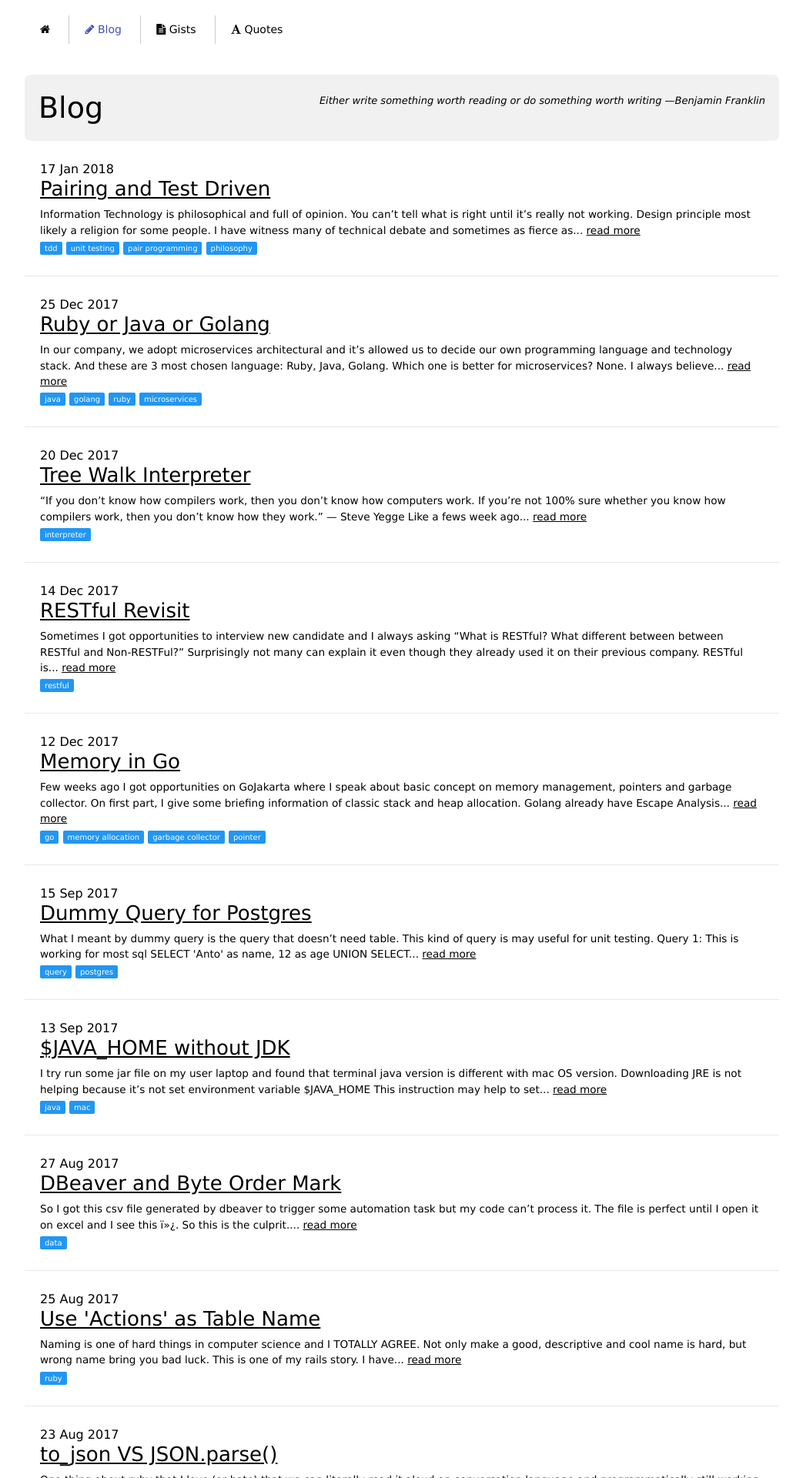
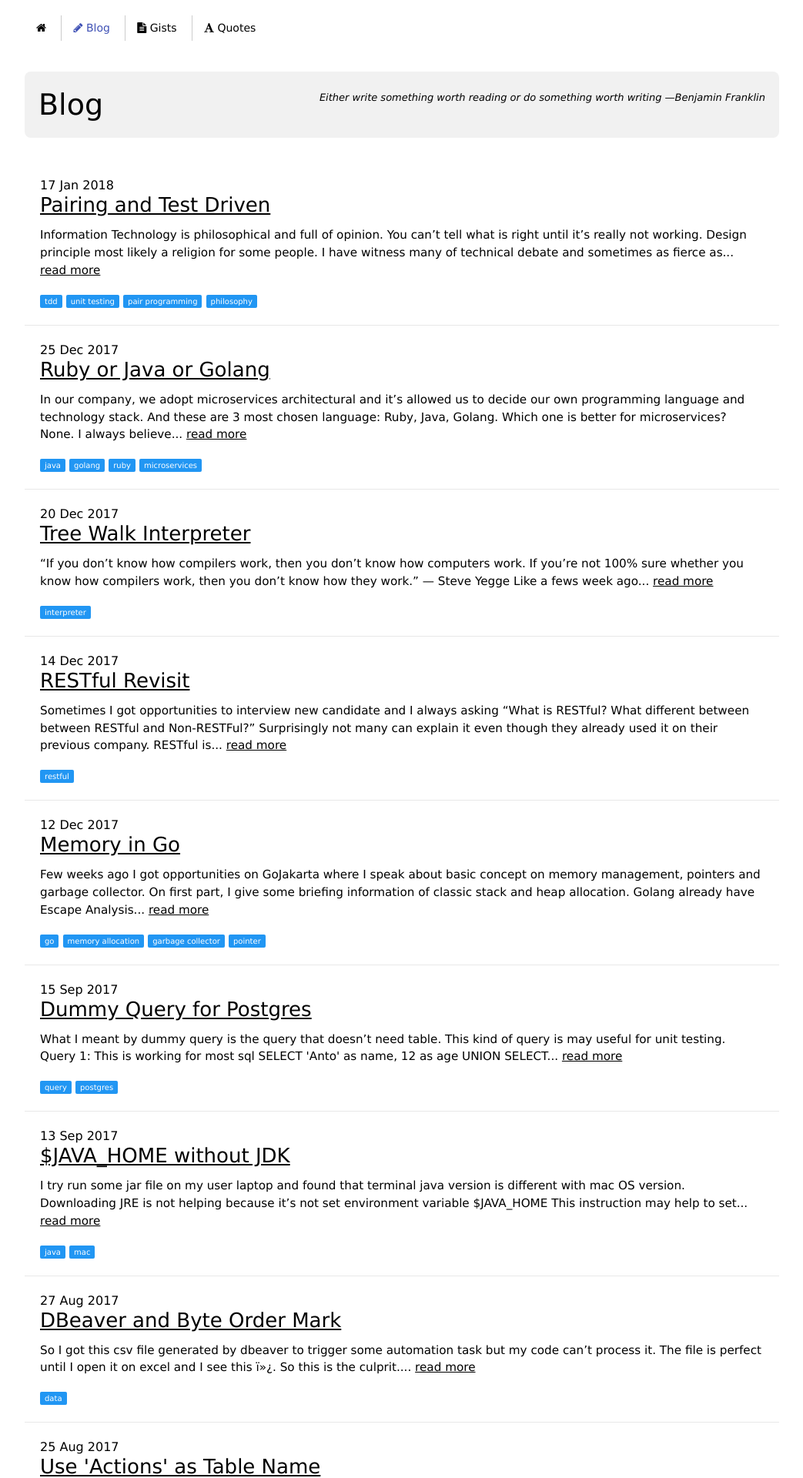
Before and after one commit to imantung/imantung.github.io, a Jekyll site: the page built from blog/index.html, in a window 1280 px wide. Shown: the top 1920 px of the page at 77% size, without its empty margins (118-1161 px from the left). Built offline with Jekyll 4.4.1, drawn with Linux system fonts in a browser that asks for light colours; nearby versions of some CDN libraries.

Commit message:
Ui tweak

```diff
--- a/_layouts/default.html
+++ b/_layouts/default.html
@@ -8,7 +8,7 @@
       <div class="w3-content">
         <nav class="page-nav">
           {% for nav_item in site.nav_list %}
-            <a class="{% if page.url == nav_item[1] %} w3-text-indigo{% endif %} {% if forloop.index > 1 %} w3-border-left {% endif %}" style="display: inline-block; padding: 8px 20px; " href="{{ nav_item[1] }}">
+            <a class="{% if page.url == nav_item[1] %} w3-text-indigo{% endif %} {% if forloop.index > 1 %} w3-border-left {% endif %}" href="{{ nav_item[1] }}">
               <i class="fa {{ nav_item[2] }}" aria-hidden="true"></i> {{ nav_item[0] }}
             </a>
           {% endfor %}
--- a/public/css/page.css
+++ b/public/css/page.css
@@ -21,7 +21,10 @@
   margin-top: 20px;
 }
 .page-nav a{
+  display: inline-block;
   text-decoration: none;
+
+  padding: 6px 15px;
 }
 
 /*** home ******/
--- a/public/css/post.css
+++ b/public/css/post.css
@@ -10,27 +10,28 @@
 
 .post-list{
   list-style: none;
-  margin: 0;
+  margin-top: 30px;
   padding-left: 0;
 }
 
 .post-list li{
   margin: 0;
-  padding: 25px 20px;
+  padding: 20px 20px;
   border-bottom: thin solid #E8E8E8;
 }
 
 
 .post-item h4, .post-item h3{
-
   margin: 0;
 }
 
 .post-item-preview{
-  font-size: 0.85em;
-  margin-top: 10px;
+  font-size: 0.95em;
+  margin: 15px 0;
 }
 
+.post-item-tags{
+}
 
 .post-tags{
   margin-top: 40px;
```
